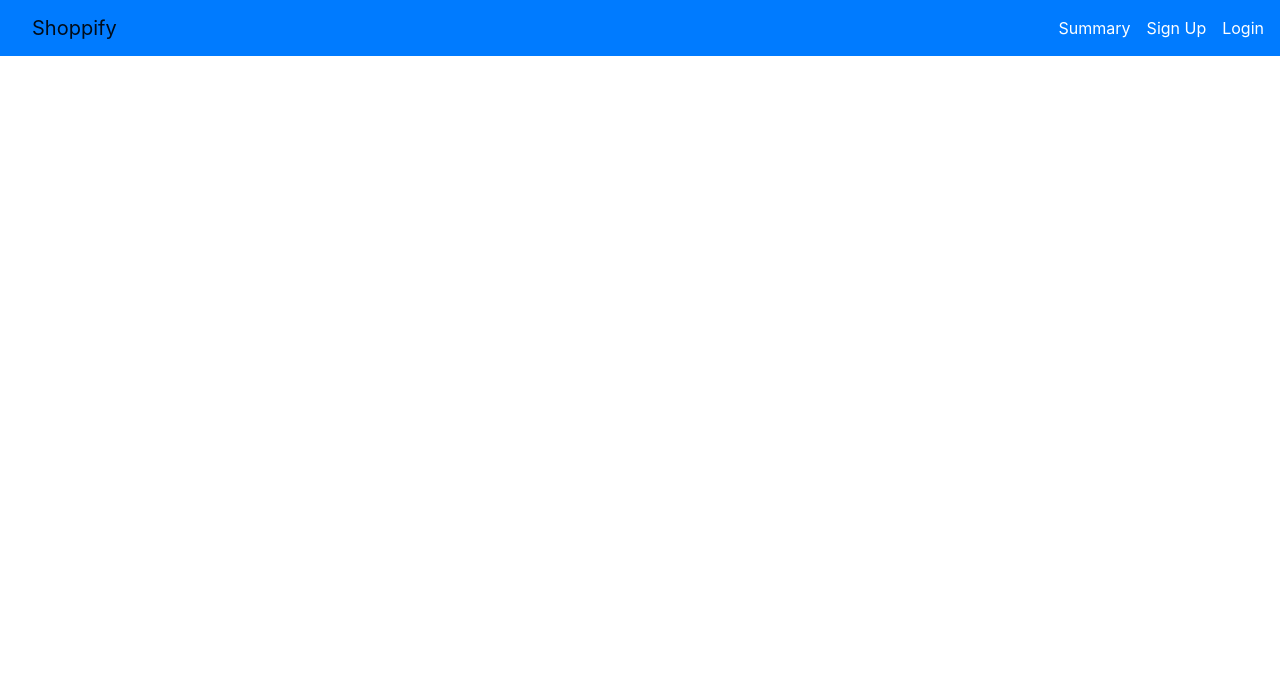
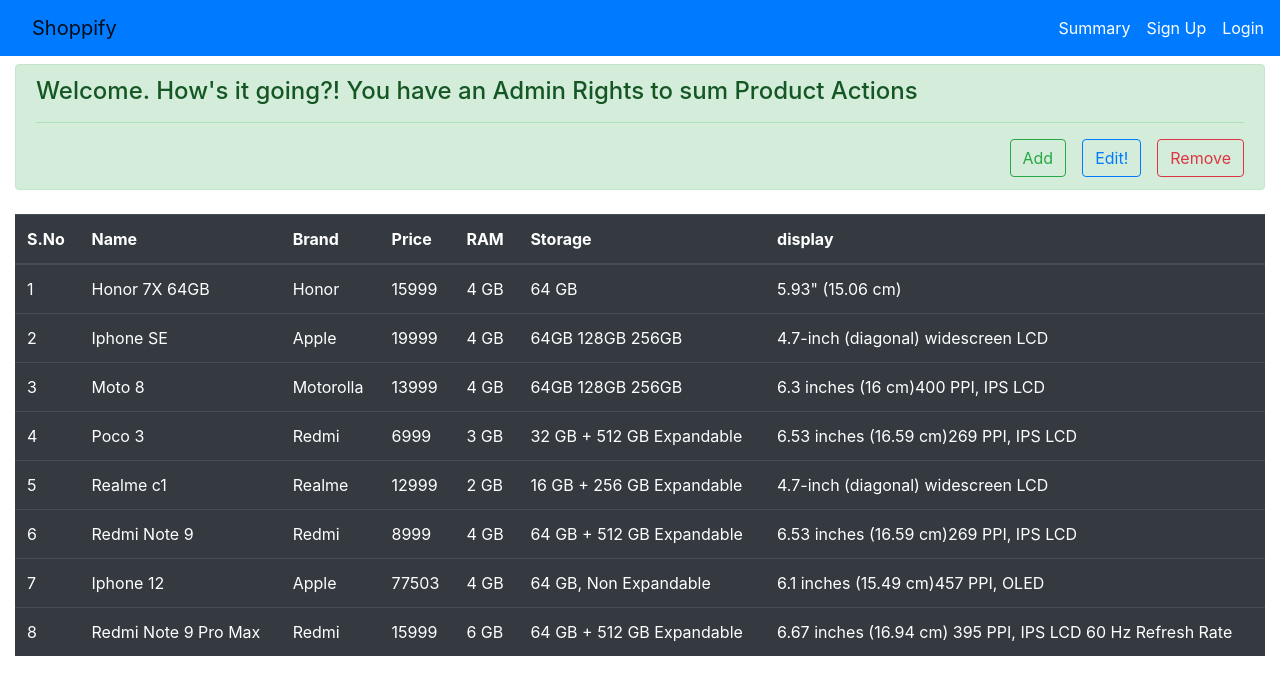
Before and after one commit to Gulsonmahesh/capstone-react, a React (Create React App) app: page /Summary in a window 1280 px wide. Shown: the top 694 px of the page. Built offline with nearby package versions, Linux system fonts and the light colour scheme; data requests are answered from the project's data file.

Commit message:
Added Adming Functionalities

```diff
--- a/src/App.js
+++ b/src/App.js
@@ -29,6 +29,7 @@
             <Route exact path="/" component={Dashboard} />
             <Route path="/product/:name" component={lazy(() => import ('./components/product/ProductDetails'))} />
             <Route path="/addproduct" component={lazy(() => import ('./components/product/Addproduct'))} />
+            <Route path="/Summary" component={lazy(() => import ('./components/product/Summery'))} />
             <Route path= "/signup" component={ Signup } />
             <Route path= "/login" component={ Login }  />
             <Route path= "/checkout" component={ lazy(() => import ('./components/product/Checkout')) }  />
--- a/src/components/product/Summery.jsx
+++ b/src/components/product/Summery.jsx
@@ -1,17 +1,118 @@
 import React, { Component, Fragment } from 'react';
+import Container from 'react-bootstrap/Container'
+import Row from 'react-bootstrap/Row'
+import Col from 'react-bootstrap/Col'
+import Table from 'react-bootstrap/Table'
+import { connect } from 'react-redux'
+import { initProducts } from '../../store/actions/productAction';
+import Alert from 'react-bootstrap/Alert'
+import Button from 'react-bootstrap/Button';
+import Form from 'react-bootstrap/Form'
 
 class Productsummary extends Component {
     constructor(props) {
         super(props);
-        this.state = {  }
+        this.state = { modifyStatus: false, selectedId: null }
     }
+    componentDidMount() {
+        this.props.initProducts();
+        document.querySelector('html').style.overflow = 'auto';
+    }
+    componentWillUnmount() {
+        document.querySelector('html').style.overflow = 'hidden';
+    }
+    getProductId = () => {
+        this.setState({ modifyStatus: !this.state.modifyStatus })
+    }
+
     render() {
         return (
             <Fragment>
-                test
+                <Container fluid>
+                    <Row className="mt-2">
+                        <Col>
+                            <Alert variant="success">
+                                <Alert.Heading>Welcome. How's it going?! You have an Admin Rights to sum Product Actions</Alert.Heading>
+                                <hr />
+                                <div className="d-flex justify-content-end">
+                                    <Button variant="outline-success">Add</Button>
+                                    <Button variant="outline-primary" onClick={this.getProductId}>Edit!</Button>
+                                    <Button variant="outline-danger" onClick={this.getProductId}>Remove</Button>
+                                </div>
+                            </Alert>
+                        </Col>
+                    </Row>
+                    {
+                        this.state.modifyStatus && <Row className="mt-2" >
+                        <Col>
+                            <Form>
+                                <Form.Row className="align-items-center">
+                                    <Col xs="auto">
+                                        <Form.Label htmlFor="inlineFormInput" srOnly>Name</Form.Label>
+                                        <Form.Control className="mb-2" id="inlineFormInput" placeholder="Jane Doe"/>
+                                    </Col>
+                                    <Col xs="auto">
+                                        <Button type="submit" className="mb-2"> Submit</Button>
+                                    </Col>
+                                </Form.Row>
+                            </Form>
+                        </Col>
+                    </Row>
+                    }
+                    <Row className="mt-2">
+                        <Col>
+                            <Table responsive bsPrefix="table" variant="dark" hover>
+                                <thead>
+                                    <tr>
+                                        <th>S.No</th>
+                                        <th>Name</th>
+                                        <th>Brand</th>
+                                        <th>Price</th>
+                                        <th>RAM</th>
+                                        <th>Storage</th>
+                                        <th>display</th>
+                                    </tr>
+                                </thead>
+                                <tbody>
+                                    {
+                                        this.props.products && this.props.products.length && this.props.products.map((singleProduct) => {
+                                            return <tr key={singleProduct.id}>
+                                                <td>{singleProduct.id}</td>
+                                                <td>{singleProduct.name}</td>
+                                                <td>{singleProduct.brand}</td>
+                                                <td>{singleProduct.mrp}</td>
+                                                <td>{singleProduct.ram}</td>
+                                                <td>{singleProduct.storage}</td>
+                                                <td>{singleProduct.display}</td>
+                                            </tr>
+                                        })
+                                    }
+                                </tbody>
+                            </Table>
+                        </Col>
+                    </Row>
+                </Container>
             </Fragment>
         );
     }
 }
 
-export default Productsummary;
+const mapStateToProps = (state) => {
+    if (state.product.products && state.product.products.length) {
+        return {
+            products: state.product.products
+        }
+    } else {
+        return {
+            products: []
+        }
+    }
+}
+
+const mapDispatchToProps = (dispatch) => {
+    return {
+        initProducts: () => dispatch(initProducts()),
+    }
+}
+
+export default connect(mapStateToProps, mapDispatchToProps)(Productsummary);
```
